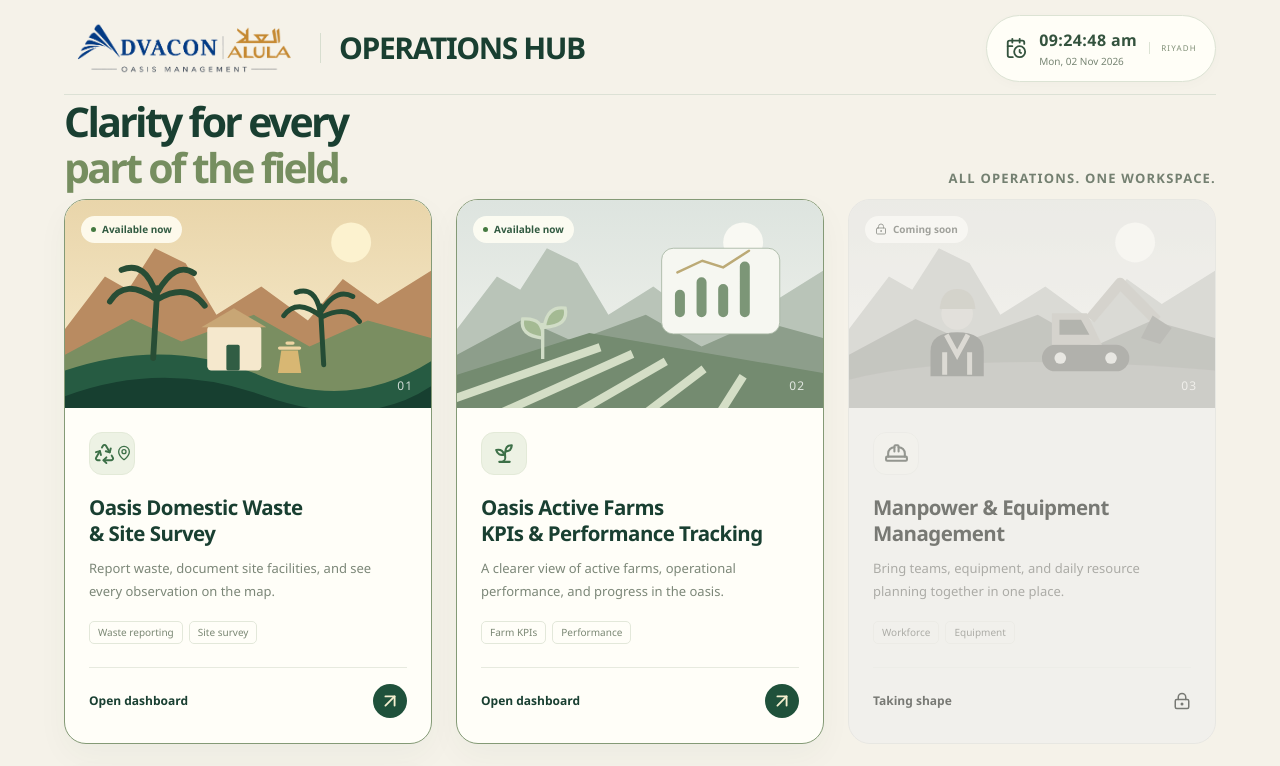
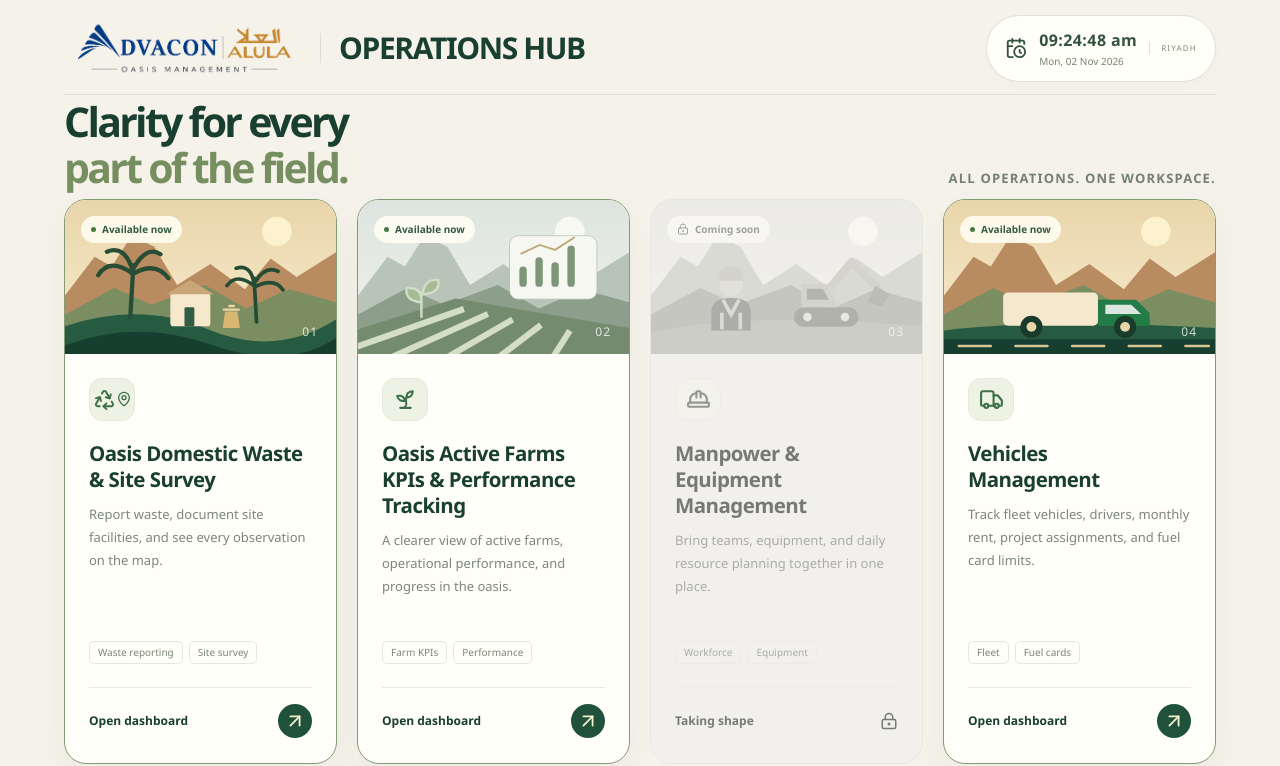
Before and after one commit to AbdulRehmanEjaz/OasisManagement, a Next.js app: page / in a window 1280 px wide. Shown: the top 766 px of the page. Built offline with nearby package versions, Linux system fonts and the light colour scheme.

Commit message:
Display all 4 Operations Hub cards in a single row on desktop

```diff
--- a/src/app/globals.css
+++ b/src/app/globals.css
@@ -2504,7 +2504,7 @@ body:has(.operations-hub) { background: #f5f2e9; }
 .hub-intro h1 { margin:0; font-size:clamp(36px,4.2vw,60px); font-weight:600; line-height:1.08; letter-spacing:-2.7px; }
 .hub-intro em { font-style:normal; color:#768e60; }
 .hub-intro > p { position:absolute; right:0; bottom:40px; margin:0; max-width:350px; color:#748071; font-size:14px; line-height:1.8; }
-.hub-cards { display:grid; grid-template-columns:repeat(3,minmax(0,1fr)); gap:24px; }
+.hub-cards { display:grid; grid-template-columns:repeat(4,minmax(0,1fr)); gap:20px; }
 .hub-card { display:flex; flex-direction:column; min-width:0; border:1px solid #dce2d5; border-radius:22px; overflow:hidden; background:#fffef8; text-decoration:none; transition:transform .2s,box-shadow .2s; }
 .hub-card-active { border-color:#849a76; box-shadow:0 12px 32px #25472e0a; }
 .hub-card-active:hover { transform:translateY(-5px); box-shadow:0 20px 45px #25472e1a; }
@@ -2526,7 +2526,7 @@ body:has(.operations-hub) { background: #f5f2e9; }
 .hub-footer { display:flex; justify-content:space-between; gap:16px; padding:26px 0 0; font-size:10px; letter-spacing:.2px; color:#85917f; }
 .hub-footer > span:last-child { display:flex; gap:6px; align-items:center; }
 .hub-return { position:fixed; bottom:10px; left:25px; z-index:35; font-size:11px; color:var(--ink); background:var(--surface); padding:6px 10px; border:1px solid var(--line); border-radius:20px; text-decoration:none; }
-@media (max-width:1050px) { .operations-hub { padding:26px 32px; } .hub-intro > p { position:static; margin-top:22px; max-width:none; } .hub-intro { padding:36px 0 28px; } .hub-cards { gap:16px; } .hub-card-content { padding:18px; } .hub-intro h1 { font-size:45px; } .hub-card h2 { font-size:19px; } }
+@media (max-width:1050px) { .operations-hub { padding:26px 32px; } .hub-intro > p { position:static; margin-top:22px; max-width:none; } .hub-intro { padding:36px 0 28px; } .hub-cards { grid-template-columns:repeat(2,minmax(0,1fr)); gap:16px; } .hub-card-content { padding:18px; } .hub-intro h1 { font-size:45px; } .hub-card h2 { font-size:19px; } }
 @media (max-width:760px) { .operations-hub { padding:20px; } .hub-cards { grid-template-columns:1fr; max-width:520px; margin:auto; gap:22px; } .hub-intro h1 { font-size:42px; letter-spacing:-1.8px; } .hub-intro > p { font-size:13px; } .hub-card-content { padding:23px; } .hub-card h2 { font-size:23px; } .hub-card-art { max-height:230px; } .hub-header-note { font-size:10px; } .hub-footer { flex-direction:column; align-items:center; text-align:center; padding-top:26px; } .hub-return { left:auto; right:12px; bottom:78px; } .hub-desktop-break { display:none; } }
 @media (prefers-reduced-motion:reduce) { .hub-card { transition:none; } .hub-card-active:hover { transform:none; } }
 
```
